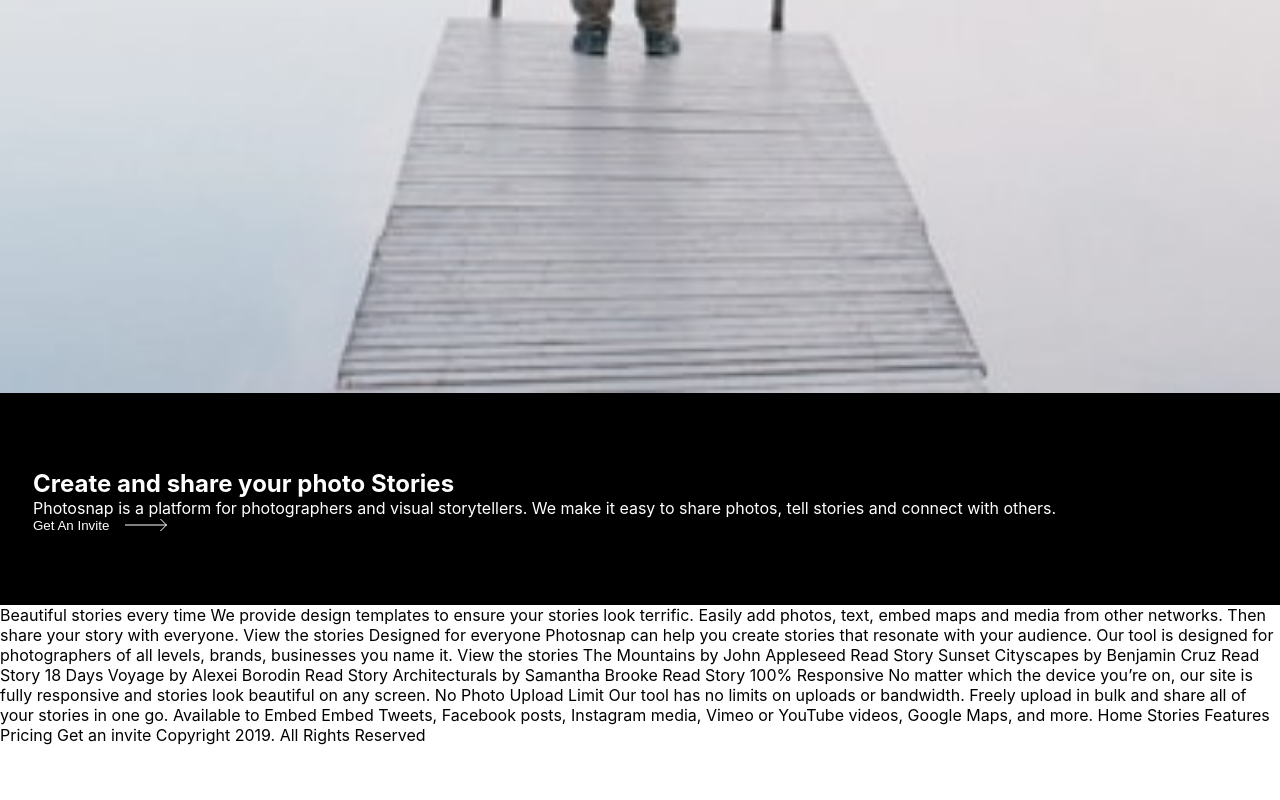
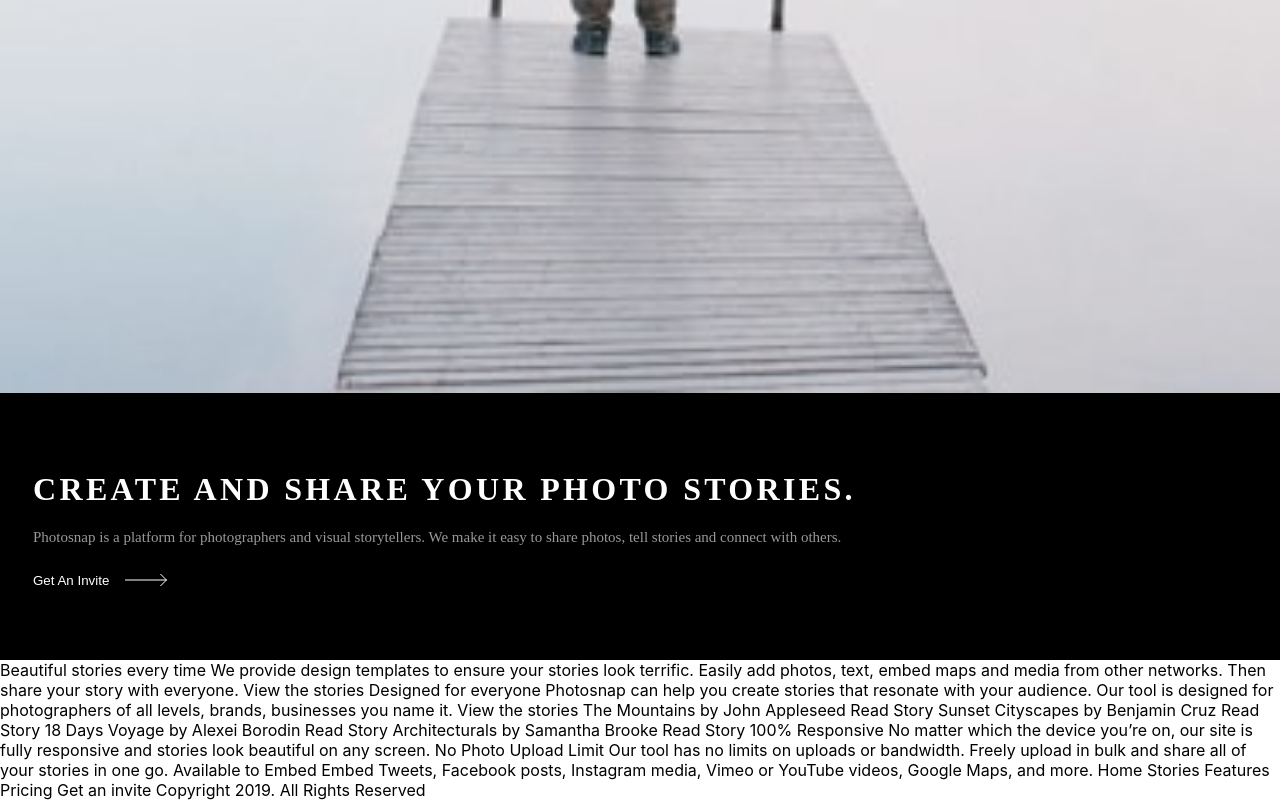
Before and after one commit to alexJSanchez/PhotoSnap, a React (Create React App) app in the folder photosnap/: page / in a window 1280 px wide. Shown: the part 679-1479 px from the top of the page. Before the commit the page ends 1424 px from the top, so only its background shows below. Built offline with nearby package versions, Linux system fonts and the light colour scheme.

Commit message:
trouble adding the correct font

```diff
--- a/photosnap/src/App.css
+++ b/photosnap/src/App.css
@@ -1,7 +1,7 @@
 /*import dm sans from google fonts*/
 
 @font-face {
-	name: dmSans;
+	name: Dm Sans;
 	src: url("https://fonts.googleapis.com/css2?family=DM+Sans:ital,opsz,wght@0,9..40,100;0,9..40,200;0,9..40,300;0,9..40,400;0,9..40,500;0,9..40,600;0,9..40,700;0,9..40,800;0,9..40,900;0,9..40,1000;1,9..40,100;1,9..40,200;1,9..40,300;1,9..40,400;1,9..40,500;1,9..40,600;1,9..40,700;1,9..40,800;1,9..40,900;1,9..40,1000&display=swap");
 }
 /*reset padding and margins*/
@@ -49,3 +49,25 @@ nav {
 	color: #fff;
 	background-color: #000;
 }
+
+.main-card-one-bottom h2 {
+	color: #fff;
+	font-family: DM Sans;
+	font-size: 32px;
+	font-style: normal;
+	font-weight: 700;
+	line-height: 40px; /* 125% */
+	letter-spacing: 3.333px;
+	text-transform: uppercase;
+}
+.main-card-one-bottom p {
+	padding-right: 4rem;
+	margin: 1rem 0rem 1.438rem 0rem;
+	color: #fff;
+	font-family: DM Sans;
+	font-size: 15px;
+	font-style: normal;
+	font-weight: 400;
+	line-height: 25px; /* 166.667% */
+	opacity: 0.6;
+}
--- a/photosnap/src/App.js
+++ b/photosnap/src/App.js
@@ -21,7 +21,7 @@ function App() {
 						<img className="create-and-share" src={create_and_share} />
 					</div>
 					<div className="main-card-one-bottom">
-						<h2>Create and share your photo Stories </h2>
+						<h2>Create and share your photo Stories. </h2>
 						<p>
 							Photosnap is a platform for photographers and visual storytellers.
 							We make it easy to share photos, tell stories and connect with
```
